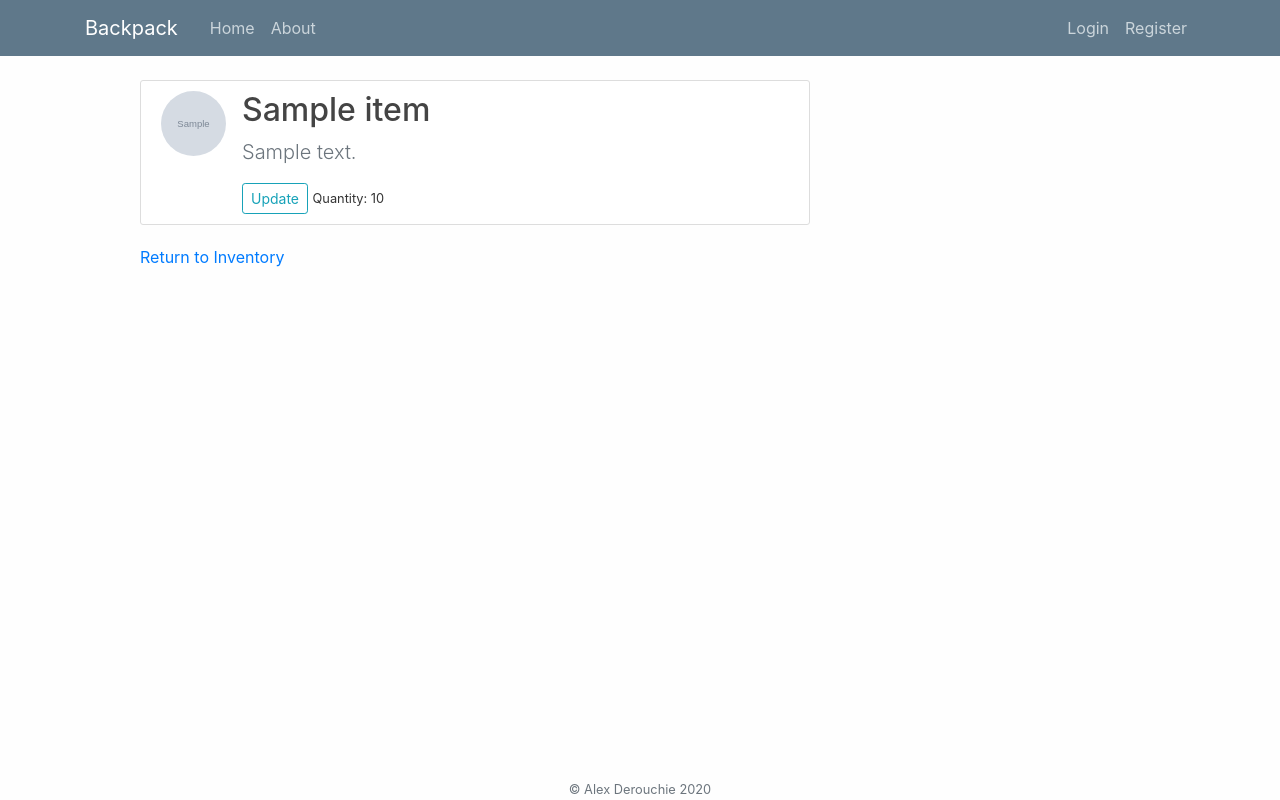
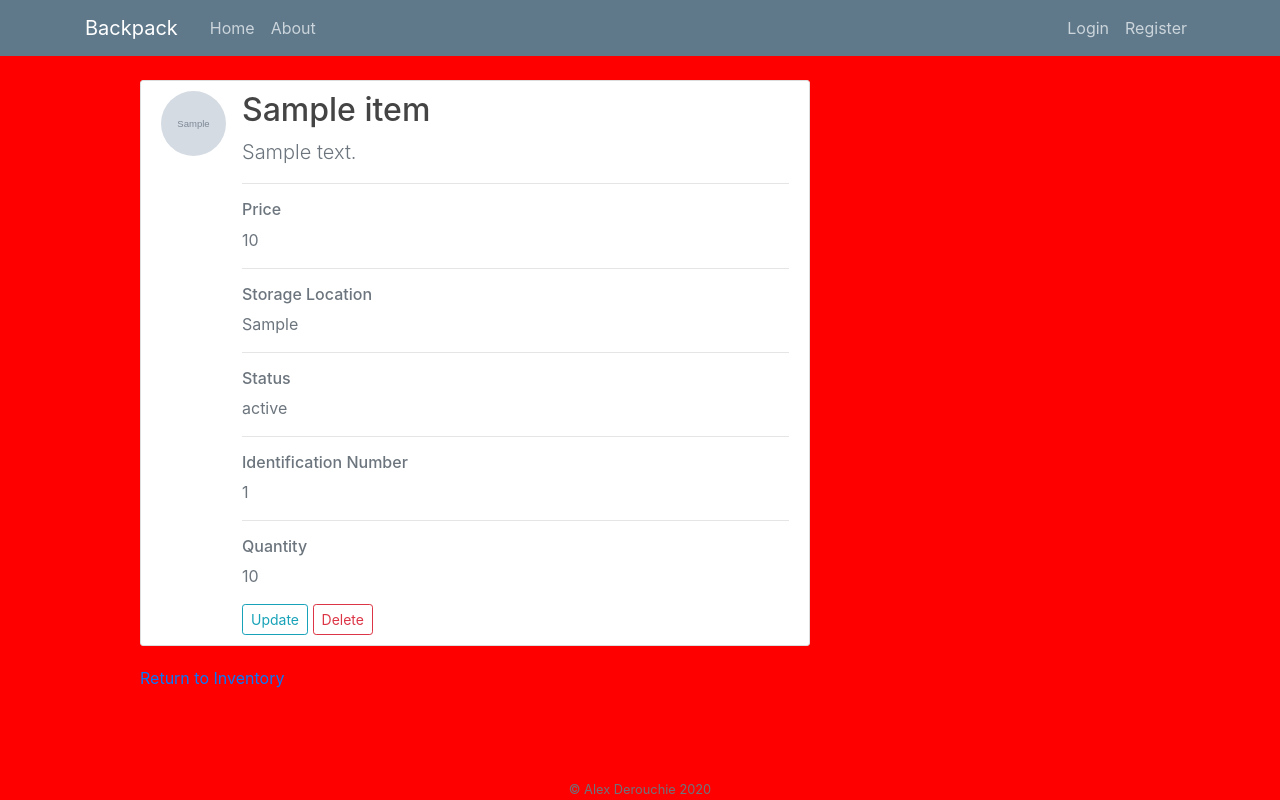
Before and after one commit to alex-derouchie/Backpack, a Django app: template inv_manage/templates/inv_manage/item_detail.html in a window 1280 px wide. Run offline with Django 3.2, Linux system fonts and the light colour scheme; the template is opened without the code that fills it: most values are stand-ins (such as "Sample title", 1, 10 or a date in 2020); grey boxes marked "Sample" are stand-in pictures; some libraries are stand-ins or nearby versions.

Commit message:
Completed item functionality (update/delete, images and optional fields)

```diff
--- a/backpack/urls.py
+++ b/backpack/urls.py
@@ -25,3 +25,4 @@ urlpatterns = [
 #Allows for media access during development
 if settings.DEBUG:
     urlpatterns += static(settings.MEDIA_URL, document_root=settings.MEDIA_ROOT)
+    urlpatterns += static(settings.STATIC_URL, document_root=settings.STATIC_ROOT)
--- a/inv_manage/forms.py
+++ b/inv_manage/forms.py
@@ -14,6 +14,12 @@ class ItemForm(forms.Form):
     #Files are complicated - gonna implement this later
     #item_picture = forms.ImageField
 
+class ItemUpdateForm(forms.ModelForm):
+    class Meta:
+        model = Item
+        fields = '__all__'
+        exclude = ['inventory']
+
 #Form responsible for adding other users to one of the current users' inventories.
 class ShareForm(forms.Form):
     user_to_add = forms.CharField(label="Add User", max_length=50, widget=forms.TextInput(attrs={'placeholder': 'Username'}))
--- a/inv_manage/static/inv_manage/style.css
+++ b/inv_manage/static/inv_manage/style.css
@@ -1,5 +1,5 @@
 body {
-  background: #fefefe;
+  background: red;
   color: #333333;
   margin-top: 5rem;
 }
@@ -91,3 +91,7 @@ a.article-title:hover {
 .bigger {
   font-size: 1.5em;
 }
+
+.item-image {
+  width: 35px;
+}
--- a/inv_manage/templates/inv_manage/inv_detail.html
+++ b/inv_manage/templates/inv_manage/inv_detail.html
@@ -19,8 +19,9 @@
       <ul class="list-group m-3">
         {% for item in item_list %}
         <li class="list-group-item">
+          <img class="rounded-circle article-img" style="width: 40px; height: 40px;" src="{{ item.picture.url }}" />
           <a href="{% url 'inv_manage-item-detail' item.pk %}">{{ item.name }}</a>
-          <small class="float-right">quantity: {{ item.quantity }}</small>
+          <small class="float-right mt-2 text-muted">quantity: {{ item.quantity }}</small>
         </li>
         {% endfor %}
       </ul>
--- a/inv_manage/templates/inv_manage/item_detail.html
+++ b/inv_manage/templates/inv_manage/item_detail.html
@@ -9,8 +9,31 @@
     <div class="media-body">
       <h2 class="article-title">{{ item.name }}</h2>
       <p class="text-muted lead">{{ item.description }}</p>
+      {% if item.price %}
+      <hr>
+      <h6 class="text-muted">Price</h6>
+      <p class="text-muted">{{ item.price }}</p>
+      {% endif %}
+      {% if item.storage_location %}
+      <hr>
+      <h6 class="text-muted">Storage Location</h6>
+      <p class="text-muted">{{ item.storage_location }}</p>
+      {% endif %}
+      {% if item.status %}
+      <hr>
+      <h6 class="text-muted">Status</h6>
+      <p class="text-muted">{{ item.status }}</p>
+      {% endif %}
+      {% if item.internal_id %}
+      <hr>
+      <h6 class="text-muted">Identification Number</h6>
+      <p class="text-muted">{{ item.internal_id }}</p>
+      {% endif %}
+      <hr>
+      <h6 class="text-muted">Quantity</h6>
+      <p class="text-muted">{{ item.quantity }}</p>
       <a href="{% url 'inv_manage-update-item' item.id %}" class=" btn btn-sm btn-outline-info">Update</a>
-      <small>Quantity: {{ item.quantity }}</small>
+      <a href="{% url 'inv_manage-delete-item' item.id %}" class=" btn btn-sm btn-outline-danger">Delete</a>
     </div>
   </article>
   <a href="{% url 'inv_manage-detail' item.inventory.id %}">Return to Inventory</a>
--- a/inv_manage/templates/inv_manage/item_form.html
+++ b/inv_manage/templates/inv_manage/item_form.html
@@ -4,7 +4,7 @@
 {% extends 'inv_manage/layout.html' %}
 {% load crispy_forms_tags %} {% block content %}
 <div class="content-section">
-  <form method="POST">
+  <form method="POST" enctype="multipart/form-data">
     {% csrf_token %}
     <fieldset class="form-group">
       <legend class="border-bottom mb-4">Add Item</legend>
--- a/inv_manage/templates/inv_manage/item_update_form.html
+++ b/inv_manage/templates/inv_manage/item_update_form.html
@@ -4,7 +4,7 @@
 {% extends 'inv_manage/layout.html' %}
 {% load crispy_forms_tags %} {% block content %}
 <div class="content-section">
-    <form method="POST">
+    <form method="POST" enctype="multipart/form-data">
         {% csrf_token %}
         <fieldset class="form-group">
             <legend class="border-bottom mb-4">Update Item</legend>
--- a/inv_manage/urls.py
+++ b/inv_manage/urls.py
@@ -1,5 +1,5 @@
 from django.urls import path
-from .views import InvListView, InvDetailView, InvCreateView, InvUpdateView, InvDeleteView, ItemDetailView, ItemUpdateView
+from .views import InvListView, InvDetailView, InvCreateView, InvUpdateView, InvDeleteView, ItemDetailView, ItemDeleteView
 from . import views
 
 #######################################################################
@@ -13,8 +13,9 @@ urlpatterns = [
     path('inv/<int:pk>/update/', InvUpdateView.as_view(), name='inv_manage-update'),
     path('inv/<int:pk>/delete/', InvDeleteView.as_view(), name='inv_manage-delete'),
     path('inv/<int:pk>/new-item/', views.ItemCreateView, name='inv_manage-create-item'),
-    path('item/<int:pk>/update/', ItemUpdateView.as_view(), name='inv_manage-update-item'),
+    path('item/<int:pk>/update/', views.ItemUpdateView, name='inv_manage-update-item'),
     path('item/<int:pk>/', ItemDetailView.as_view(), name='inv_manage-item-detail'),
+    path('item/<int:pk>/delete', ItemDeleteView.as_view(), name='inv_manage-delete-item'),
     path('inv/new/', InvCreateView.as_view(), name='inv_manage-create'),
     path('inv/<int:pk>/share/', views.AddUserView, name='inv_manage-add-user'),
     path('about/', views.AboutView, name='inv_manage-about')
```
Also changed, not shown: inv_manage/models.py (+10 -0 lines), inv_manage/templates/inv_manage/delete_item.html (added, +20 -0 lines), inv_manage/views.py (+50 -12 lines), inv_manage/templates/inv_manage/delete_inventory.html (renamed from inv_manage/templates/inv_manage/confirm_delete.html), media/item_pics/235.jpg (added), media/item_pics/5minutesin.jpg (added), media/item_pics/5minutesin_8lQ9TgG.jpg (added), media/item_pics/Candy.jpg (added), media/item_pics/CantCMi.jpg (added), media/item_pics/ForeverAlone.jpg (added), media/item_pics/Mustang.jpg (added), media/profile_pics/adder.jpg (added).
